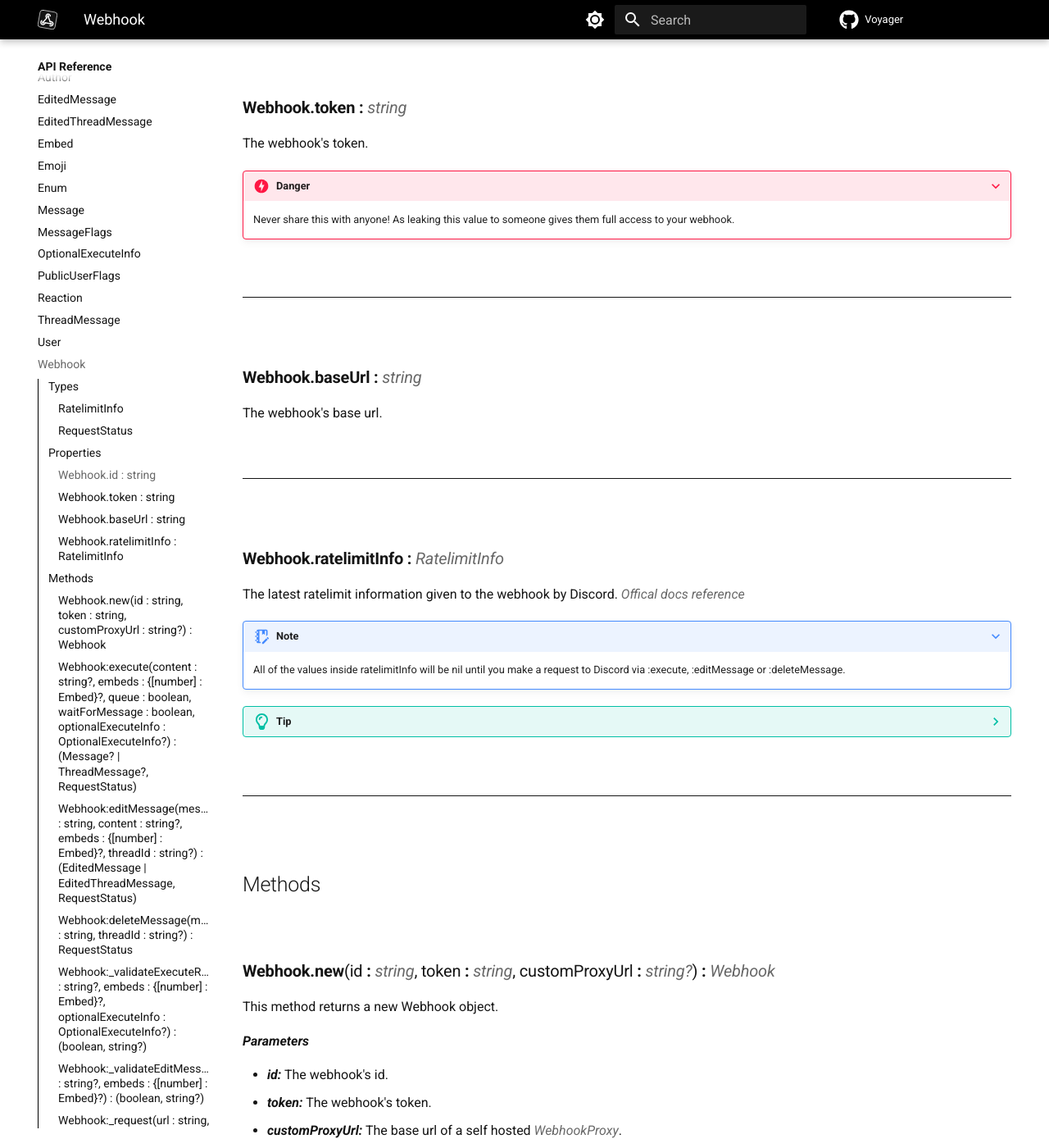
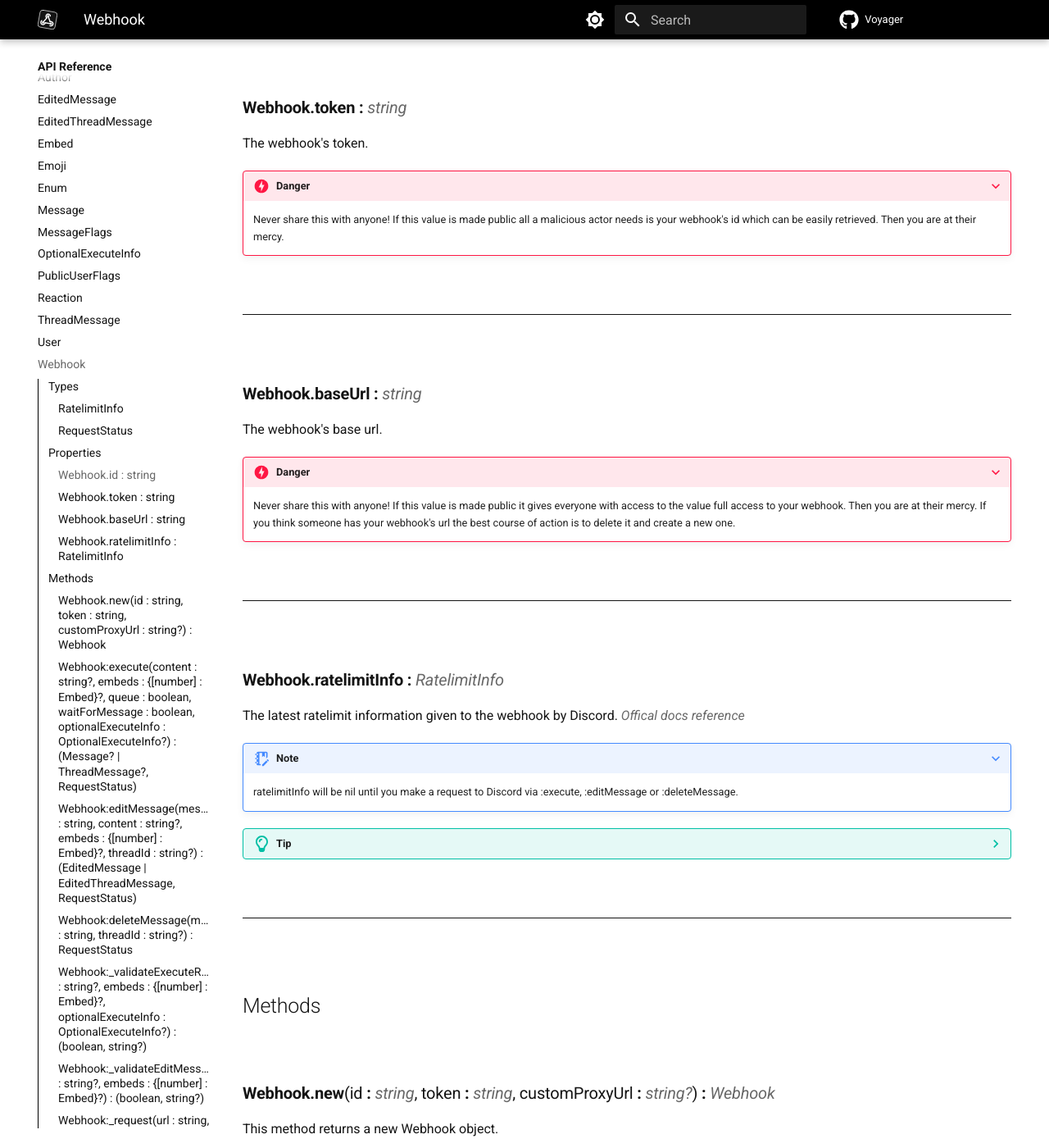
Before and after one commit to Jodenee/Voyager, an MkDocs documentation site: the page built from docs/API-Reference/Webhook.md, in a window 1280 px wide and 1400 px high, scrolled down 1314 px. Shown: the whole window at 82% size. Built offline with MkDocs 1.6.1 and Material for MkDocs 9.7.7, drawn with Linux system fonts in a browser that asks for light colours; comment, search, counter and statistics services are not loaded; the version menu is left out; some of the changed text lies outside the part shown.

Commit message:
Update Webhook.md
Reworded Webhook.token's danger tab text Added danger tab to Webhook.baseUrl

```diff
--- a/docs/API-Reference/Webhook.md
+++ b/docs/API-Reference/Webhook.md
@@ -55,7 +55,7 @@ The webhook's id.
 The webhook's token.
 
 ???+ danger
-    Never share this with anyone! As leaking this value to someone gives them full access to your webhook.
+    Never share this with anyone! If this value is made public all a malicious actor needs is your webhook's id which can be easily retrieved. Then you are at their mercy.
 
 <br />
 
@@ -65,6 +65,9 @@ The webhook's token.
 
 ### **Webhook.baseUrl :** [*string*](https://create.roblox.com/docs/scripting/luau/strings)
 The webhook's base url.
+
+???+ danger
+    Never share this with anyone! If this value is made public it gives everyone with access to the value full access to your webhook. Then you are at their mercy. If you think someone has your webhook's url the best course of action is to delete it and create a new one.
 
 <br />
 
@@ -76,10 +79,10 @@ The webhook's base url.
 The latest ratelimit information given to the webhook by Discord. [*Offical docs reference*](https://discord.com/developers/docs/topics/rate-limits#header-format-rate-limit-header-examples)
 
 ???+ note
-    All of the values inside ratelimitInfo will be nil until you make a request to Discord via :execute, :editMessage or :deleteMessage.
+    ratelimitInfo will be nil until you make a request to Discord via :execute, :editMessage or :deleteMessage.
 
 ??? tip
-    These values can be used to avoid getting ratelimited from the proxy.
+    These values can be utilised to prevent getting ratelimited from the proxy.
 
 <br />
 
@@ -163,7 +166,7 @@ This method deletes a message sent by the webhook.
 <br />
 
 ### **Webhook:_validateExecuteRequest**(content **:** [*string?*](https://create.roblox.com/docs/scripting/luau/strings), embeds **:** {[[*number*](https://create.roblox.com/docs/scripting/luau/numbers)] **:** [*Embed*](Embed.md)}?, optionalExecuteInfo **:** [*OptionalExecuteInfo?*](OptionalExecuteInfo.md)) **:** ([*boolean*](https://create.roblox.com/docs/scripting/luau/booleans), [*string?*](https://create.roblox.com/docs/scripting/luau/strings))
-This method validates data given to :execute before sending it to Discord. This is done to avoid making pointless requests to the proxy and Discord.
+This method validates data given to :execute before sending it to the proxy. This is done to avoid making pointless requests to the proxy.
 
 ???+ warning
     This method is not meant to be used outside Voyager's internal code.
@@ -181,7 +184,7 @@ This method validates data given to :execute before sending it to Discord. This
 <br />
 
 ### **Webhook:_validateEditMessageRequest**(content **:** [*string?*](https://create.roblox.com/docs/scripting/luau/strings), embeds **:** {[[*number*](https://create.roblox.com/docs/scripting/luau/numbers)] **:** [*Embed*](Embed.md)}?) **:** ([*boolean*](https://create.roblox.com/docs/scripting/luau/booleans), [*string?*](https://create.roblox.com/docs/scripting/luau/strings))
-This method validates data given to :editMessage before sending it to Discord. This is done to avoid making pointless requests to the proxy and Discord.
+This method validates data given to :editMessage before sending it to the proxy. This is done to avoid making pointless requests to the proxy.
 
 ???+ warning
     This method is not meant to be used outside Voyager's internal code.
```
